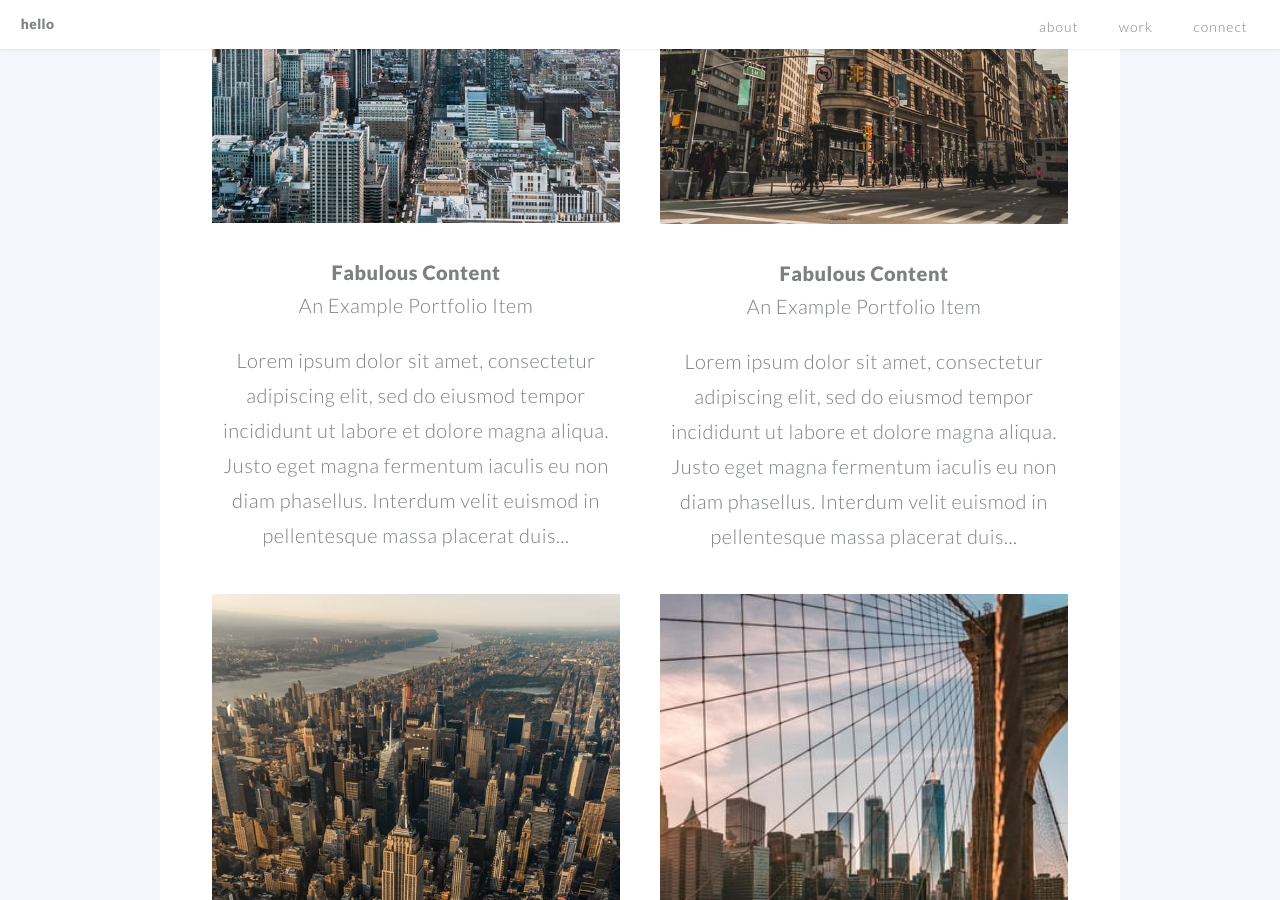
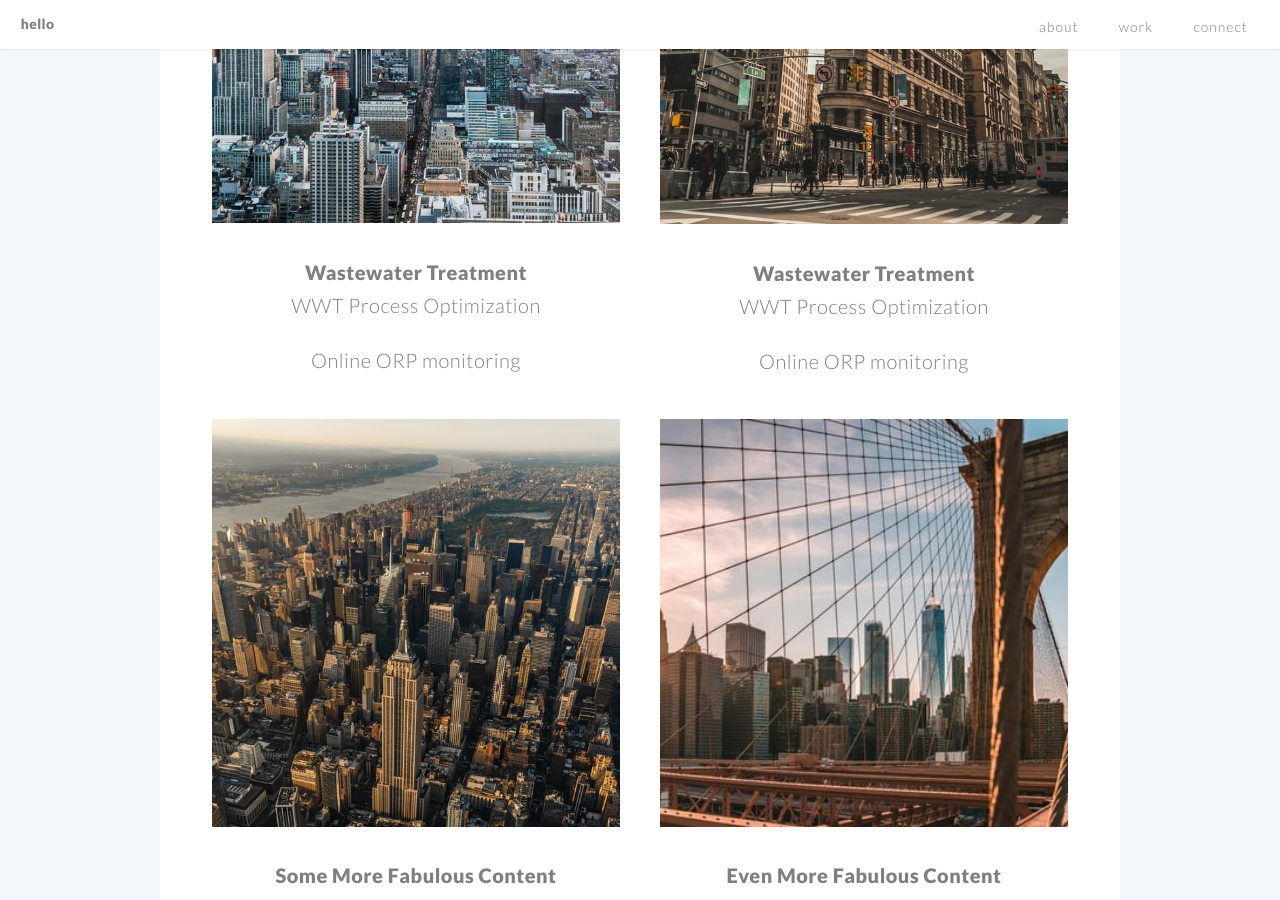
Before and after one commit to ekinsenvironmental/ekinsenvironmental, a Jekyll site: the page built from index.md, in a window 1280 px wide and 900 px high, scrolled down 2029 px. Built offline with Jekyll 4.4.1, drawn with Linux system fonts in a browser that asks for light colours; some of the changed text lies outside the part shown.

Commit message:
Update example.html

```diff
--- a/_includes/example.html
+++ b/_includes/example.html
@@ -1,3 +1,3 @@
-<h1><a href="#">Fabulous Content</a></h1>
-<h2>An Example Portfolio Item<h2>
-<p>Lorem ipsum dolor sit amet, consectetur adipiscing elit, sed do eiusmod tempor incididunt ut labore et dolore magna aliqua. Justo eget magna fermentum iaculis eu non diam phasellus. Interdum velit euismod in pellentesque massa placerat duis...</p>
+<h1><a href="#">Wastewater Treatment</a></h1>
+<h2>WWT Process Optimization<h2>
+<p>Online ORP monitoring</p>
```
